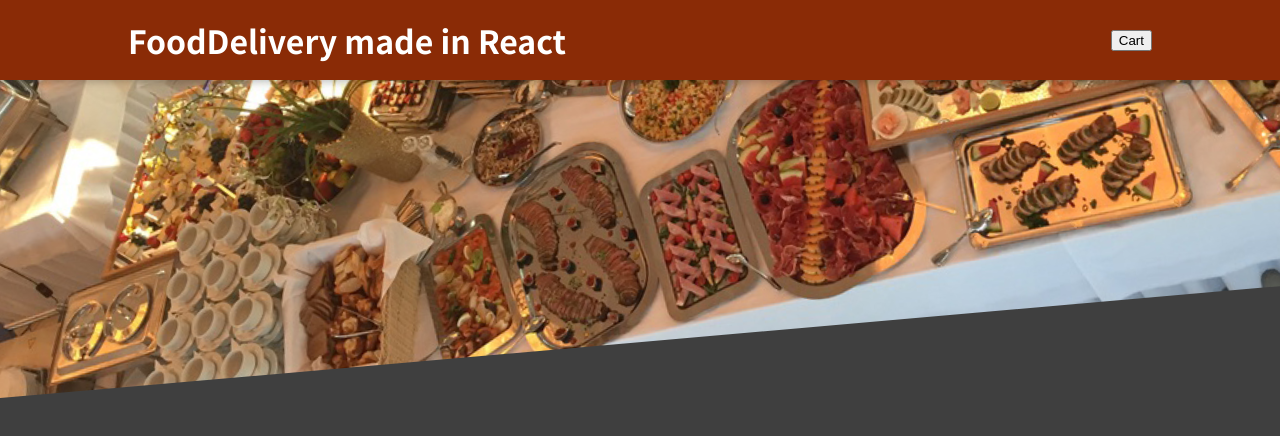
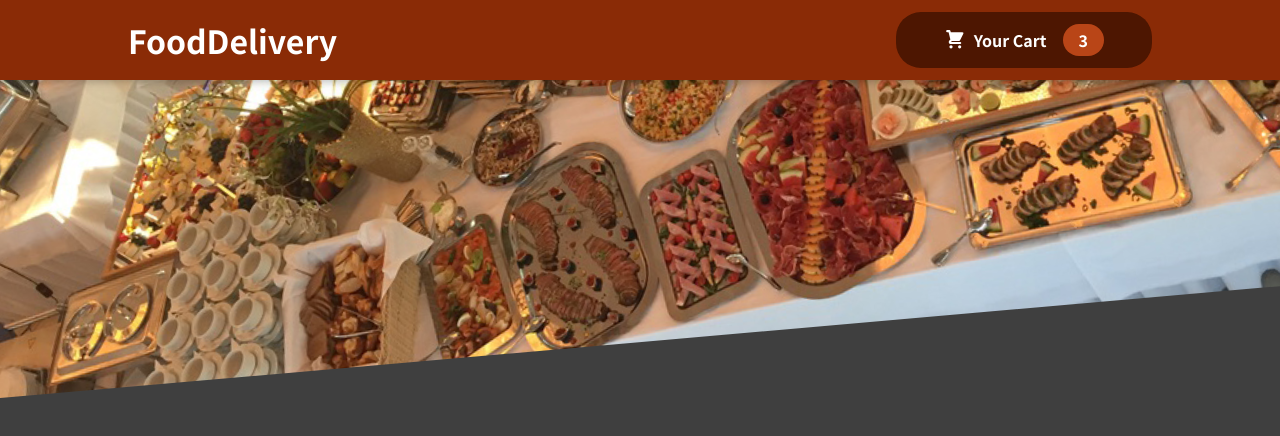
Before and after one commit to kjh-busan/react-FoodDeliveryApp, a React (Create React App) app: page / in a window 1280 px wide. Shown: the top 436 px of the page. Built offline with nearby package versions, Linux system fonts and the light colour scheme.

Commit message:
feat: add HeaderCartButton

```diff
--- /dev/null
+++ b/src/components/Cart/CartIcon.js
@@ -0,0 +1,13 @@
+const CartIcon = () => {
+  return (
+    <svg
+      xmlns="http://www.w3.org/2000/svg"
+      viewBox="0 0 20 20"
+      fill="currentColor"
+    >
+      <path d="M3 1a1 1 0 000 2h1.22l.305 1.222a.997.997 0 00.01.042l1.358 5.43-.893.892C3.74 11.846 4.632 14 6.414 14H15a1 1 0 000-2H6.414l1-1H14a1 1 0 00.894-.553l3-6A1 1 0 0017 3H6.28l-.31-1.243A1 1 0 005 1H3zM16 16.5a1.5 1.5 0 11-3 0 1.5 1.5 0 013 0zM6.5 18a1.5 1.5 0 100-3 1.5 1.5 0 000 3z" />
+    </svg>
+  );
+};
+
+export default CartIcon;
--- a/src/components/Layout/Header.js
+++ b/src/components/Layout/Header.js
@@ -1,12 +1,14 @@
 import { Fragment } from "react";
+import HeaderCartButton from "./HeaderCartButton";
 import classes from "./Header.module.css";
 import MealsImg from "../assets/meals.jpg";
+
 const Header = (props) => {
   return (
     <Fragment>
       <header className={classes.header}>
-        <h1>FoodDelivery made in React</h1>
-        <button>Cart</button>
+        <h1>FoodDelivery</h1>
+        <HeaderCartButton />
       </header>
       <div className={classes["main-image"]}>
         <img src={MealsImg} alt="A table full of delicios food!" />
--- /dev/null
+++ b/src/components/Layout/HeaderCartButton.js
@@ -0,0 +1,17 @@
+import React from "react";
+import CartIcon from "../Cart/CartIcon";
+import classes from "./HeaderCartButton.module.css";
+
+const HeaderCartButton = (props) => {
+  return (
+    <button className={classes.button}>
+      <span className={classes.icon}>
+        <CartIcon />
+      </span>
+      <span>Your Cart</span>
+      <span className={classes.badge}>3</span>
+    </button>
+  );
+};
+
+export default HeaderCartButton;
--- /dev/null
+++ b/src/components/Layout/HeaderCartButton.module.css
@@ -0,0 +1,63 @@
+.button {
+  cursor: pointer;
+  font: inherit;
+  border: none;
+  background-color: #4d1601;
+  color: white;
+  padding: 0.75rem 3rem;
+  display: flex;
+  justify-content: space-around;
+  align-items: center;
+  border-radius: 25px;
+  font-weight: bold;
+}
+
+.button:hover,
+.button:active {
+  background-color: #2c0d00;
+}
+
+.icon {
+  width: 1.35rem;
+  height: 1.35rem;
+  margin-right: 0.5rem;
+}
+
+.badge {
+  background-color: #b94517;
+  padding: 0.25rem 1rem;
+  border-radius: 25px;
+  margin-left: 1rem;
+  font-weight: bold;
+}
+
+.button:hover .badge,
+.button:active .badge {
+  background-color: #92320c;
+}
+
+.bump {
+  animation: bump 300ms ease-out;
+}
+
+@keyframes bump {
+  0% {
+    transform: scale(1);
+  }
+
+  10% {
+    transform: scale(0.9);
+  }
+
+  30% {
+    transform: scale(1.1);
+  }
+
+  50% {
+    transform: scale(1.15);
+  }
+
+  100% {
+    transform: scale(1);
+  }
+}
```
